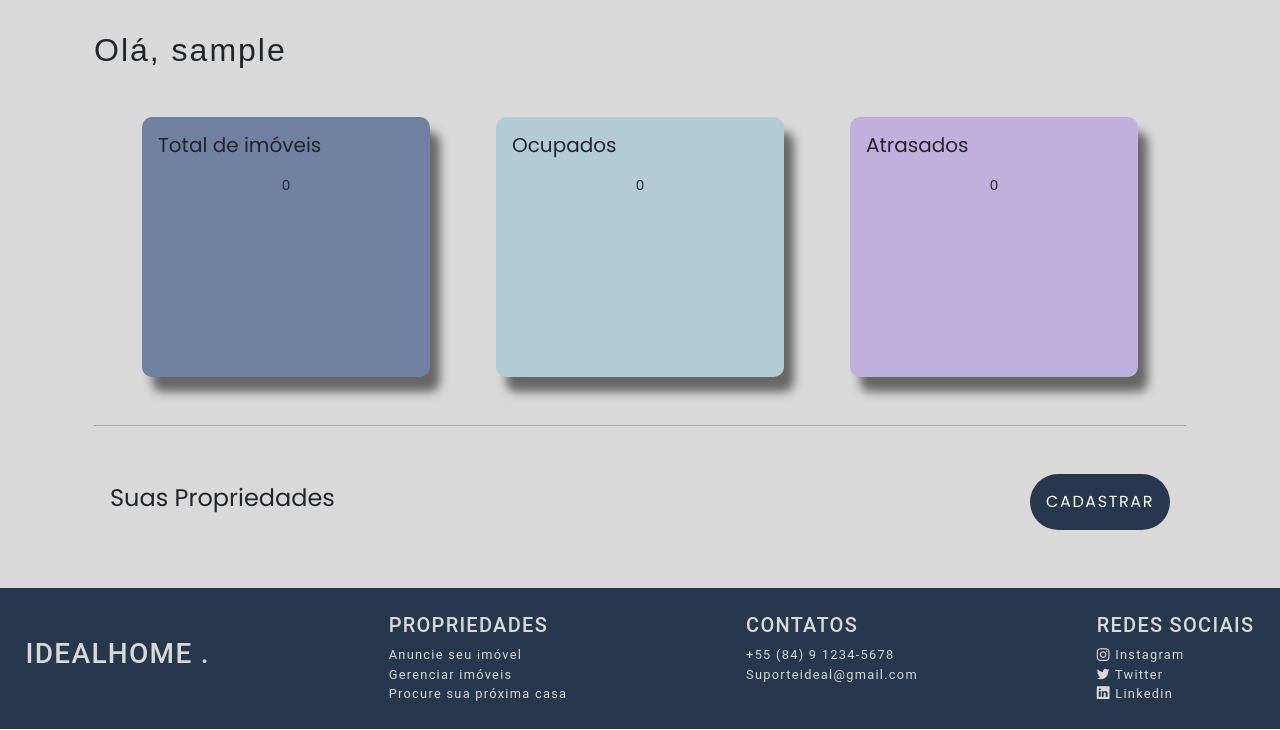
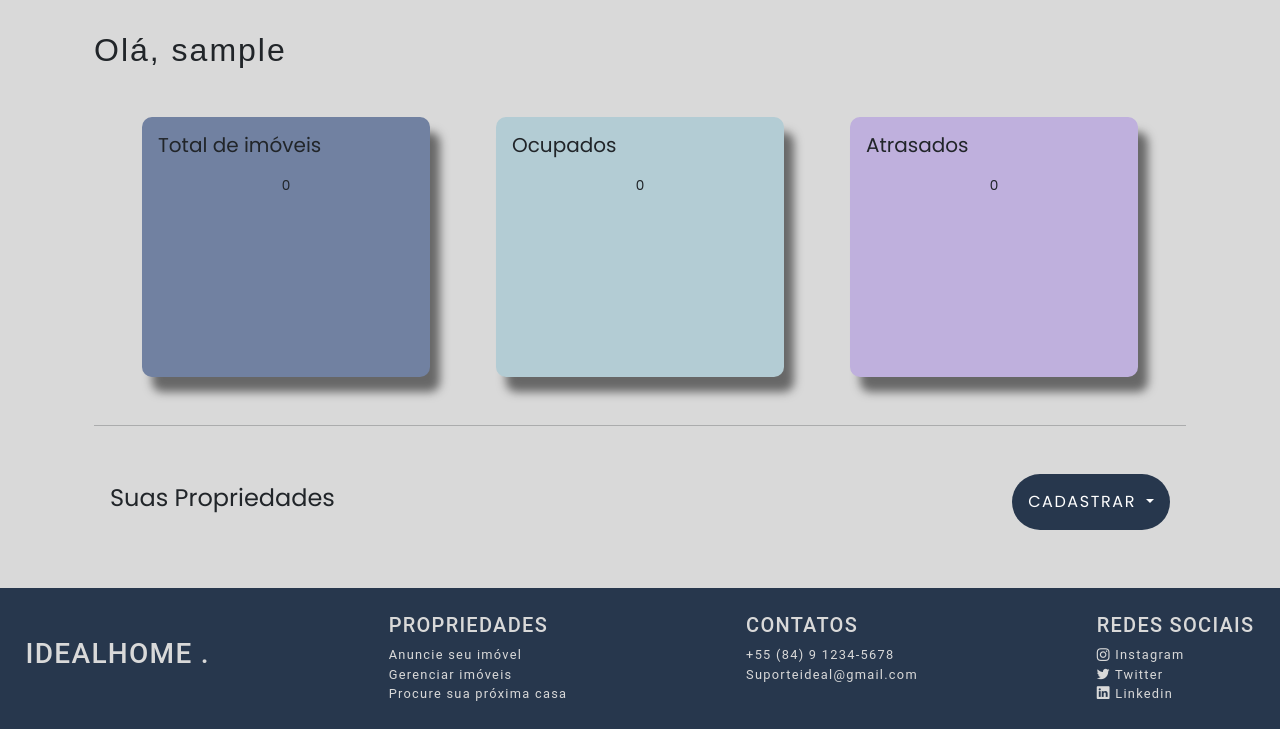
Before and after one commit to JoaoManoelFontes/Rent.io, a Django app: page /customer/ in a window 1280 px wide. Shown: the part 70-800 px from the top of the page. Run offline with Django 4.2, Linux system fonts and the light colour scheme; the visitor is signed in with stand-in values (Sample User, id 1); data that the repository does not hold is empty; some libraries are stand-ins or nearby versions.

Commit message:
add dropdown register button

```diff
--- a/static/css/base.css
+++ b/static/css/base.css
@@ -59,7 +59,6 @@ header{
 
 #dropdown-content{
     position: relative;
-    background-color: #d9d9d9;
     min-width: 100px;
     z-index: 1;
     border-radius: 5px;
--- a/static/css/customer_home.css
+++ b/static/css/customer_home.css
@@ -69,7 +69,7 @@ a:hover{
     justify-content: space-between;
 }
 
-.title > a {
+#dropdownMenuButton {
     margin-bottom: 1em;
     border: none;
     background-color: #27374D;
@@ -82,7 +82,7 @@ a:hover{
     margin-top: 1em;
 }
 
-.title > a:hover{
+#dropdownMenuButton:hover{
     background-color: #132a3b;
 }
 
--- a/templates/properties/home.html
+++ b/templates/properties/home.html
@@ -31,7 +31,16 @@
         <section id="properties_list">
             <div class="title">
                 <h4>Suas Propriedades</h4>
-                <a href="#" style="text-decoration: none;">Cadastrar</a>
+                <div class="dropdown">
+                  <a id="dropdownMenuButton" class="btn btn-secondary dropdown-toggle" href="#" role="button" data-bs-toggle="dropdown" aria-expanded="false">
+                    Cadastrar
+                  </a>
+                  <div id="dropdown-content" class="dropdown-menu" aria-labelledby="dropdownMenuButton">
+                    <a class="dropdown-item" href="#">Casa</a>
+                    <a class="dropdown-item" href="#">Prédio</a>
+                  </div>
+                </div>
+
             </div>
             {% for property in properties_list %}
             {% if property|get_house_instance %}
```
